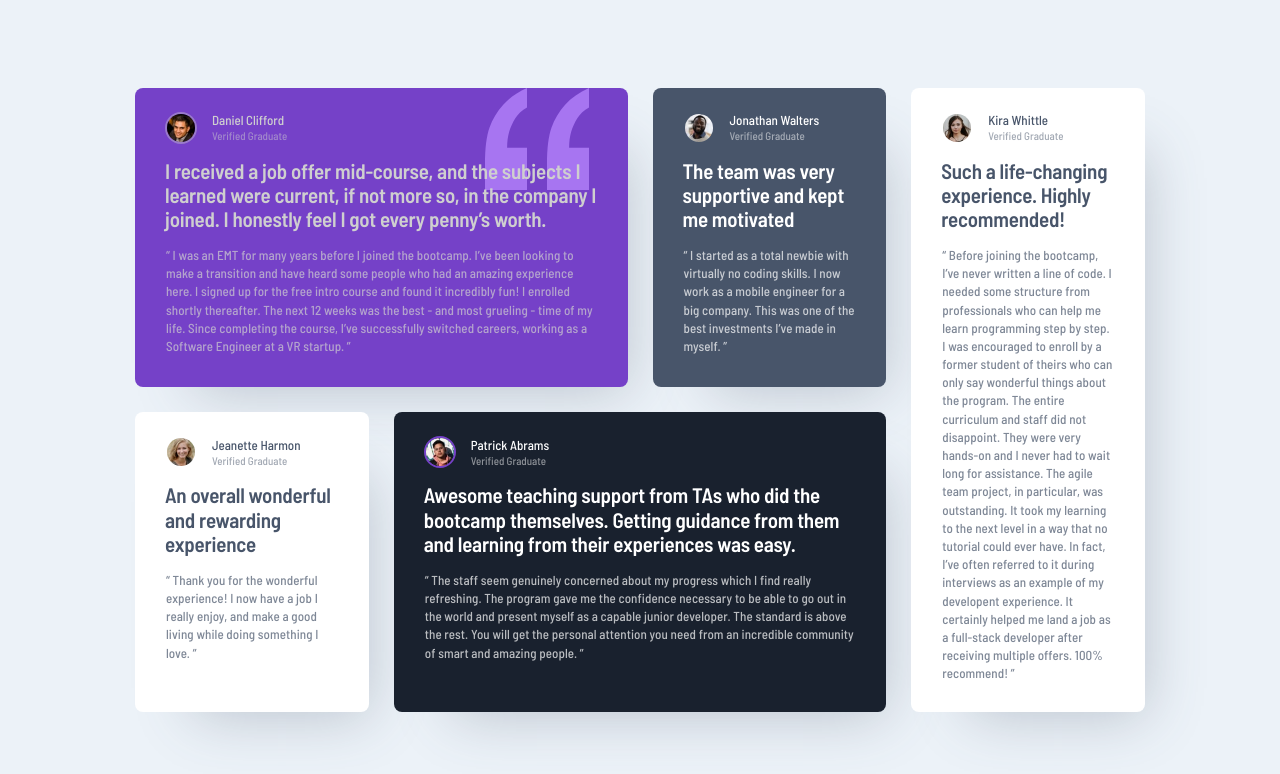
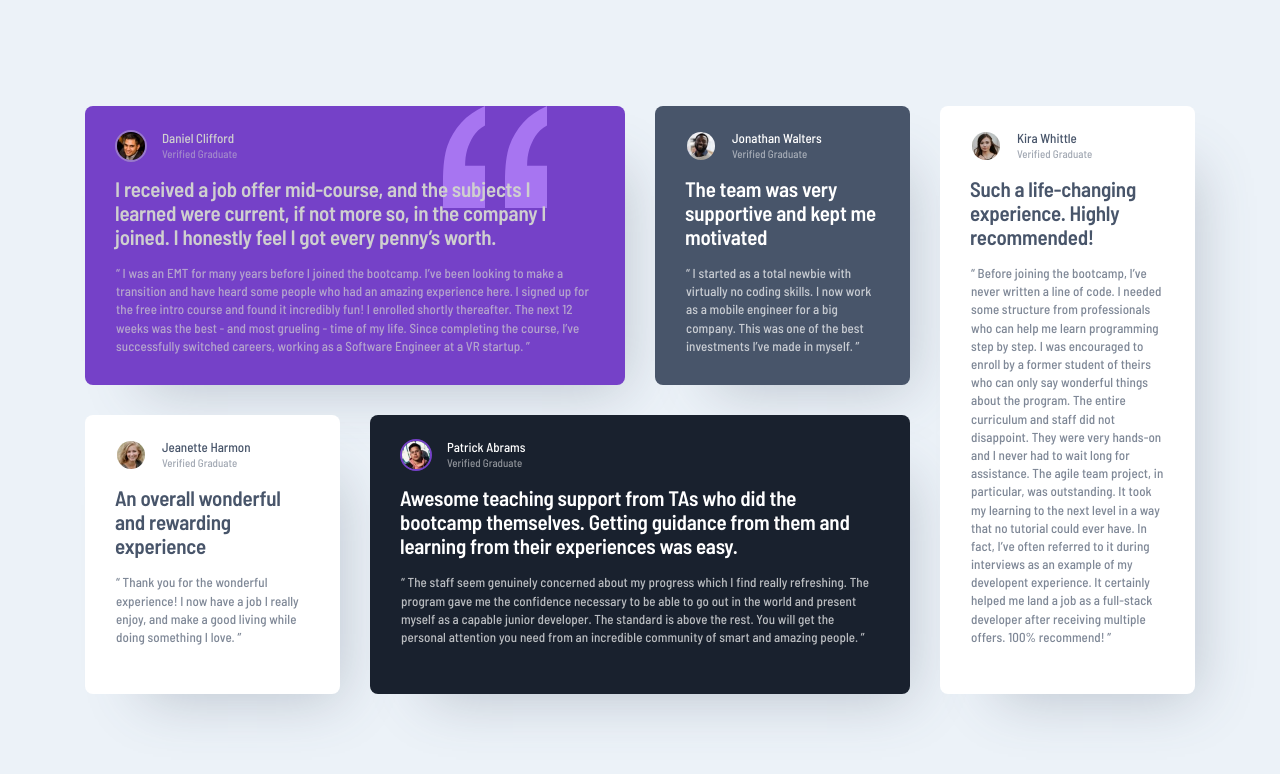
Before and after one commit to ericsalvi/testimonials-grid-section, a plain HTML site: page index.html in a window 1280 px wide. Drawn offline with nearby package versions, Linux system fonts and the light colour scheme.

Commit message:
adjusted the media queries

```diff
--- a/styles/_media.scss
+++ b/styles/_media.scss
@@ -10,37 +10,55 @@
   }
 }
 
-@media (min-width: 800px) {
+@media (min-width: 855px) {
   main {
-    grid-template-columns: repeat(3, 1fr);
-    // grid-template-rows: repeat(auto-fill, 1fr);
-    max-width: 1010px;
+    grid-template-columns: repeat(4, 1fr);
+    grid-template-rows: repeat(2, 1fr);
+    max-width: 1110px;
 
-    // figure:first-child {
-    //   grid-column: 1 / 3;
-    // }
-    // figure:nth-child(2) {
-    //   grid-column: 3 / 4;
-    // }
-    // figure:not(:first-child):not(:nth-child(2)) {
-    //   display: none;
-    // }
+    figure:nth-child(2),
+    figure:nth-child(3) {
+      grid-row: 2 / 3;
+    }
+    figure:nth-child(3) {
+      grid-column: 2 / 3;
+    }
+    figure:nth-child(4),
+    figure:last-child {
+      grid-row: 1 / 3;
+    }
+    figure:nth-child(4) {
+      grid-column: 3 / 5;
+      grid-row: 2 / 3;
+    }
+    figure:last-child {
+      grid-column: 3 / 5;
+      grid-row: 1 / 2;
+    }
   }
 }
 
 @media (min-width: 1110px) {
+  body {
     main {
-    grid-template-columns: repeat(4, 1fr);
-    grid-template-rows: repeat(2, 1fr);
-    max-width: 1010px;
+      gap: 30px;
+
       figure:first-child {
+        background-position-x: 82%;
         grid-column: 1 / 3;
+      }
+      figure:nth-child(2) {
+        grid-area: 1 / 3 / 2 / 4; //shorthand for both row and column. row-start/col-start/row-end/col-end
+      }
+      figure:nth-child(3) {
+        grid-area: 2 / 1 / 3 / 2;
       }
       figure:nth-child(4) {
         grid-column: 2 / 4;
       }
       figure:last-child {
-      grid-area: 1 / 4 / 3 / 5; //shorthand for both row and column. row-start/col-start/row-end/col-end
+        grid-area: 1 / 4 / 3 / 5;
       }
     }
   }
+}
```
Also changed, not shown: design/desktop-design.jpg, styles/styles.css, 1 other file. Lines whose indentation alone changed are shown as unchanged.
